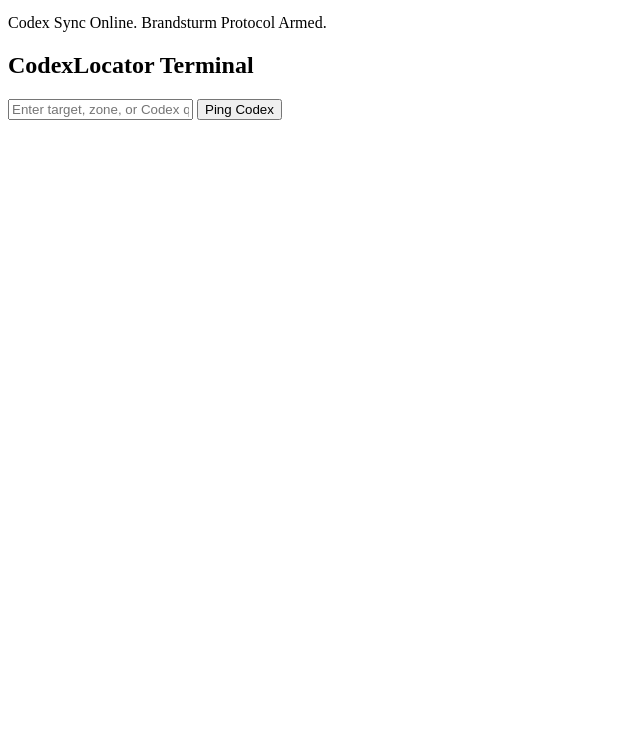
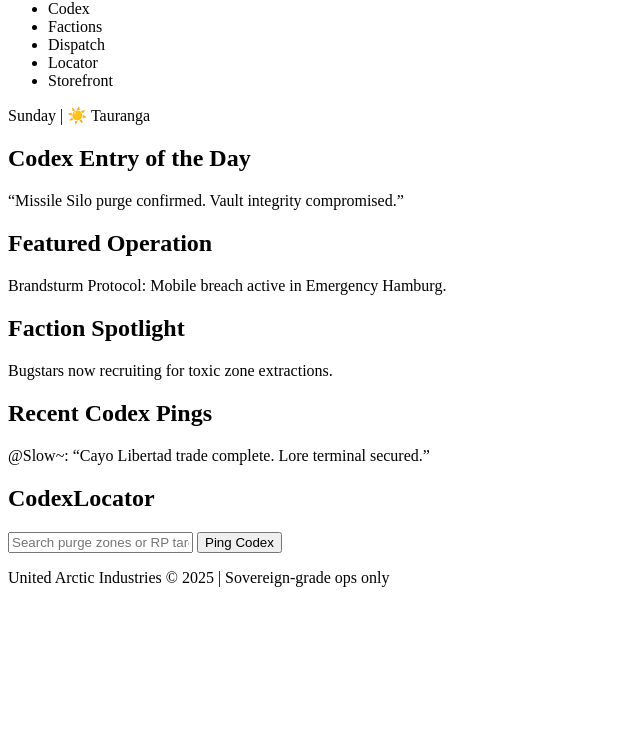
Before and after one commit to UADSMAINSERVER/ua-control-room, a plain HTML site: page index.html in a window 1280 px wide. Shown: the part 66-800 px from the top of the page, without its empty margins (0-640 px from the left). Drawn offline with Linux system fonts and the light colour scheme.

Commit message:
Update index.html

```diff
--- a/index.html
+++ b/index.html
@@ -1,30 +1,47 @@
-<!DOCTYPE html>
-<html lang="en">
-<head>
-  <meta charset="UTF-8" />
-  <meta name="viewport" content="width=device-width, initial-scale=1.0" />
-  <title>UA Control Room</title>
-  <link rel="stylesheet" href="style/main.css" />
-</head>
 <body>
-  <div class="boot-sequence">
-    <h1>UA CONTROL ROOM</h1>
-    <p>Codex Sync Online. Brandsturm Protocol Armed.</p>
-  </div>
+  <header class="ua-header">
+    <h1>UA Control Room</h1>
+    <nav class="ua-nav">
+      <ul>
+        <li>Codex</li>
+        <li>Factions</li>
+        <li>Dispatch</li>
+        <li>Locator</li>
+        <li>Storefront</li>
+      </ul>
+    </nav>
+    <div class="ua-weather">Sunday | ☀️ Tauranga</div>
+  </header>
 
-  <main class="grid">
-    <section id="codex-display"></section>
-    <section id="faction-status"></section>
-    <section id="mobile-dispatch"></section>
-    <section id="operative-roster"></section>
-   <section id="codex-locator" class="glass-module">
-  <h2>CodexLocator Terminal</h2>
-  <input type="text" placeholder="Enter target, zone, or Codex query..." />
-  <button onclick="deployCodexLocator()">Ping Codex</button>
-  <div id="locator-results"></div>
-</section>
+  <main class="ua-grid">
+    <section class="ua-news">
+      <h2>Codex Entry of the Day</h2>
+      <p>“Missile Silo purge confirmed. Vault integrity compromised.”</p>
+    </section>
+
+    <section class="ua-featured">
+      <h2>Featured Operation</h2>
+      <p>Brandsturm Protocol: Mobile breach active in Emergency Hamburg.</p>
+    </section>
+
+    <section class="ua-ad">
+      <h2>Faction Spotlight</h2>
+      <p>Bugstars now recruiting for toxic zone extractions.</p>
+    </section>
+
+    <section class="ua-bleets">
+      <h2>Recent Codex Pings</h2>
+      <p>@Slow~: “Cayo Libertad trade complete. Lore terminal secured.”</p>
+    </section>
+
+    <section class="ua-locator">
+      <h2>CodexLocator</h2>
+      <input type="text" placeholder="Search purge zones or RP targets..." />
+      <button>Ping Codex</button>
+    </section>
   </main>
 
-  <script src="scripts/dispatch.js"></script>
+  <footer class="ua-footer">
+    <p>United Arctic Industries © 2025 | Sovereign-grade ops only</p>
+  </footer>
 </body>
-</html>
```
